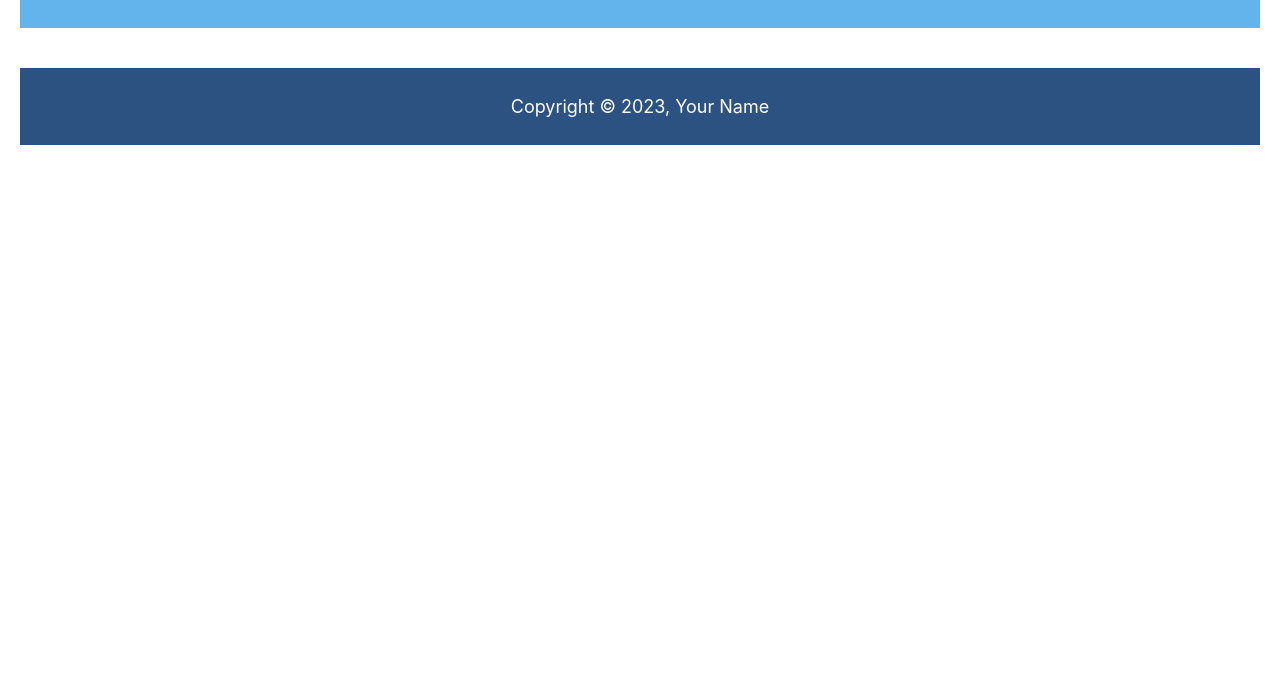
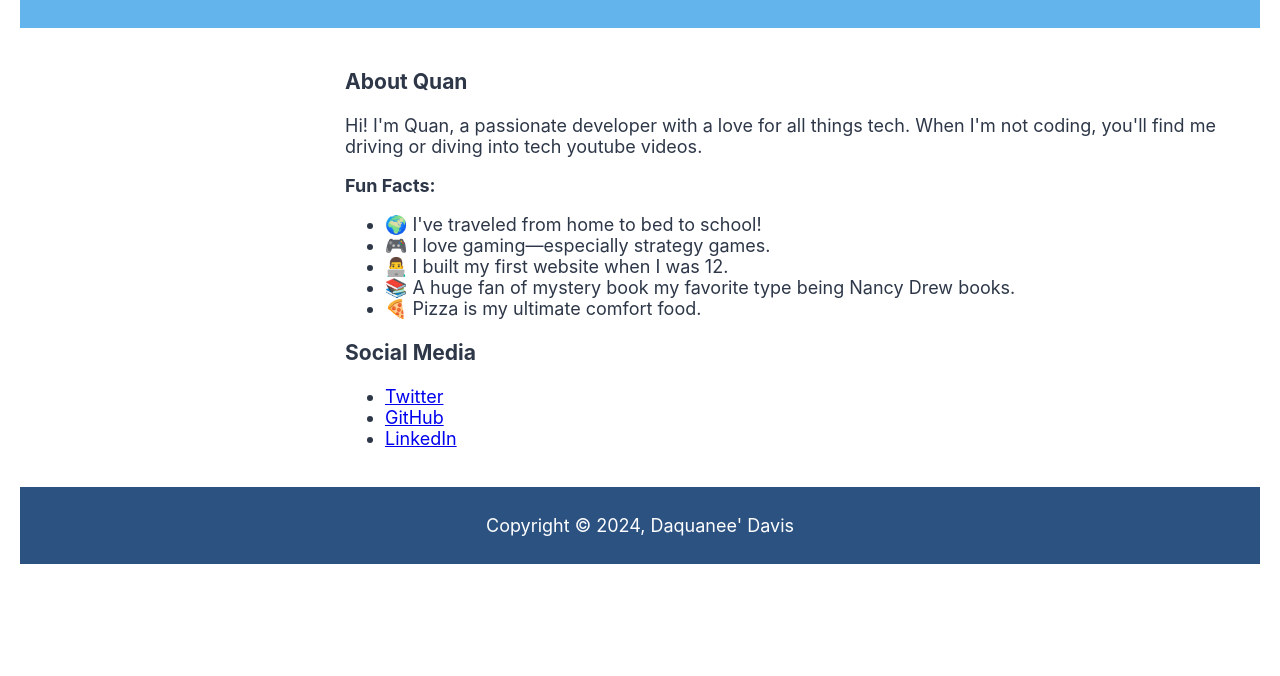
Before and after one commit to Quan-15/comp2245-assignment2, a plain HTML site: page index.html in a window 1280 px wide. Shown: the part 124-800 px from the top of the page. Drawn offline with Linux system fonts and the light colour scheme.

Commit message:
Updated index.html

```diff
--- a/index.html
+++ b/index.html
@@ -9,17 +9,38 @@
 <body>
     <div class="container">
         <header>
-            <h1>Your Name's Blog</h1>
+            <h1>Quan's HomeLife</h1>
             <p><!-- Your one-liner or quote here --></p>
         </header>
         <main>
             <!-- Blog posts go here -->
         </main>
         <aside>
+            <section>
+                <h3>About Quan</h3>
+                <p>Hi! I'm Quan, a passionate  developer with a love for all things tech. When I'm not coding, you'll find me driving or diving into tech youtube videos.</p>
+                <p><strong>Fun Facts:</strong></p>
+                <ul>
+                    <li>🌍 I've traveled from home to bed to school!</li>
+                    <li>🎮 I love gaming—especially strategy games.</li>
+                    <li>👨‍💻 I built my first website when I was 12.</li>
+                    <li>📚 A huge fan of mystery book my favorite type being Nancy Drew books.</li>
+                    <li>🍕 Pizza is my ultimate comfort food.</li>
+                </ul>
+            </section>
+
+            <section>
+                <h3>Social Media</h3>
+                <ul>
+                    <li><a href="https://x.com/DaquaneeD">Twitter</a></li>
+                    <li><a href="https://github.com/Quan-15">GitHub</a></li>
+                    <li><a href="https://www.linkedin.com/in/daquanee-davis-574979307/">LinkedIn</a></li>
+                </ul>
+            </section>
             <!-- Sidebar goes here -->
         </aside>
         <footer>
-            <p>Copyright &copy; 2023, Your Name</p>
+            <p>Copyright &copy; 2024, Daquanee' Davis</p>
         </footer>
     </div>
 </body>
```
